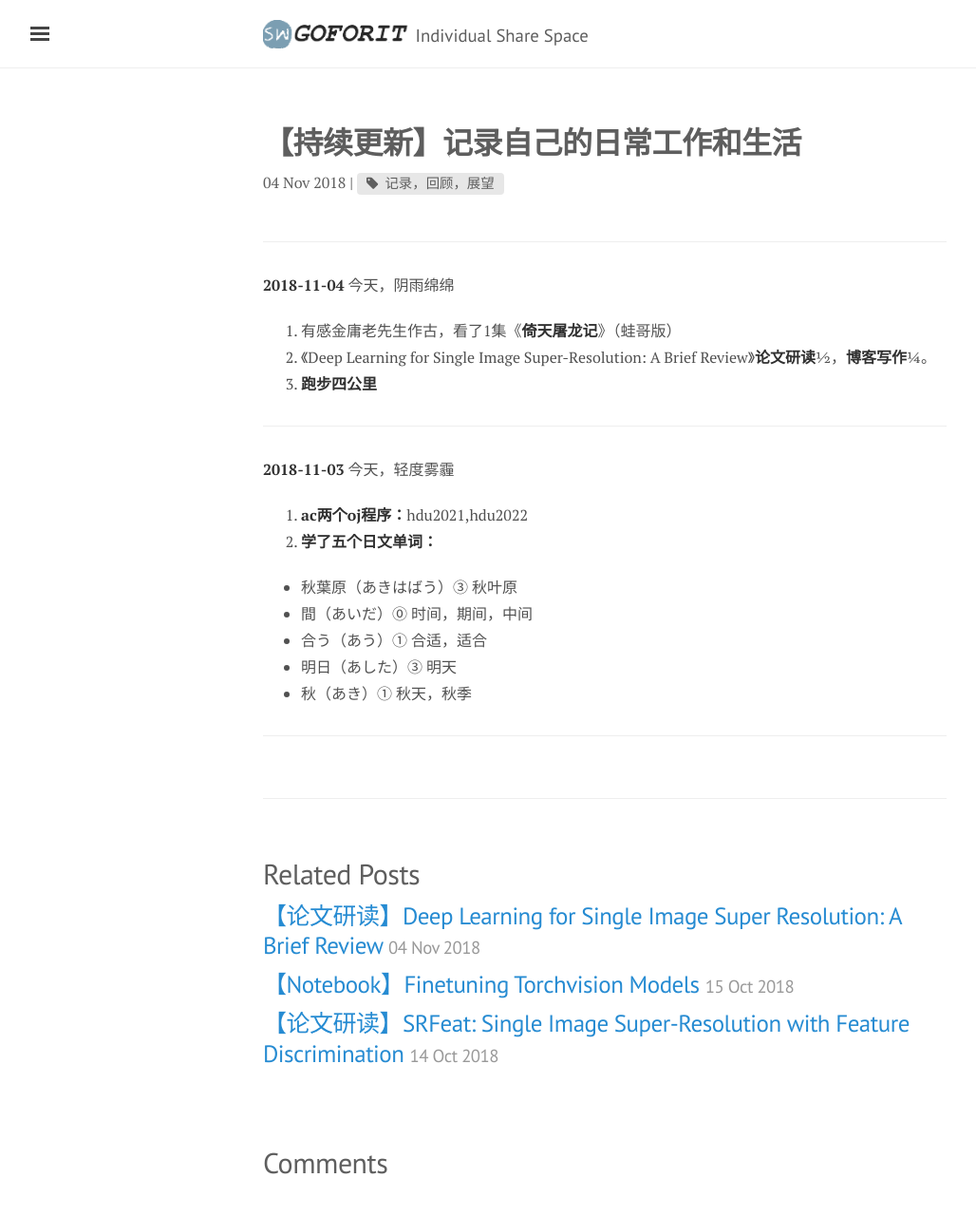
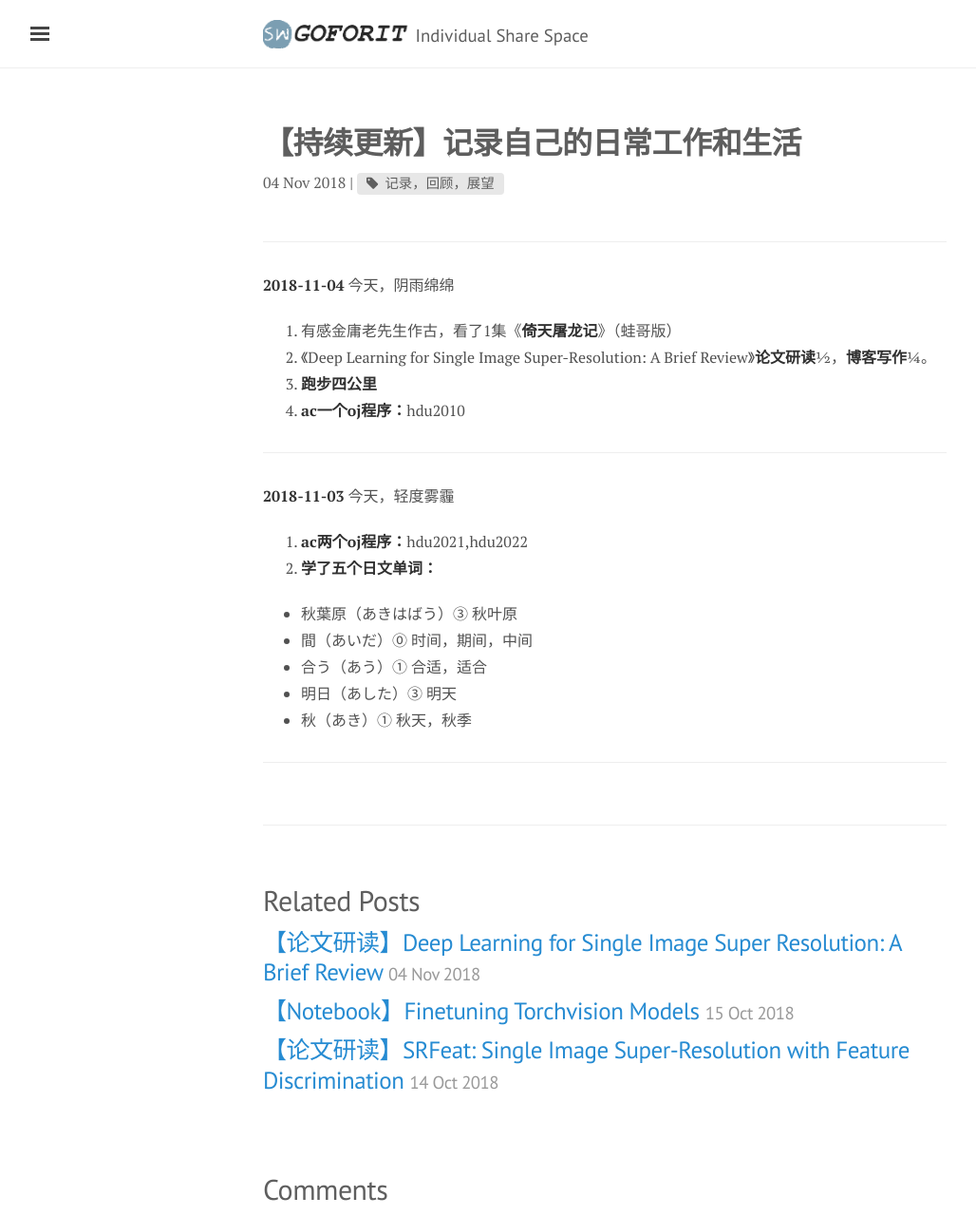
Before and after one commit to illust/illust.github.io, a Jekyll site: the page built from _posts/2018-11-4-日常工作.md, in a window 1280 px wide and 1280 px high. Shown: the whole window at 95% size, without its empty margins (3-1031 px from the left). Built offline with Jekyll 4.4.1, drawn with Linux system fonts in a browser that asks for light colours; nearby versions of some CDN libraries; comment, search, counter and statistics services are not loaded.

Commit message:
add daily works

```diff
--- a/_posts/2018-11-4-日常工作.md
+++ b/_posts/2018-11-4-日常工作.md
@@ -13,6 +13,7 @@ tags: [记录，回顾，展望]
 2.    《Deep Learning for Single Image Super-Resolution:
 A Brief Review》**论文研读**½，**博客写作**¼。
 3.    **跑步四公里**
+4.    **ac一个oj程序：**hdu2010
 
 -------------------------
 **2018-11-03**
```
